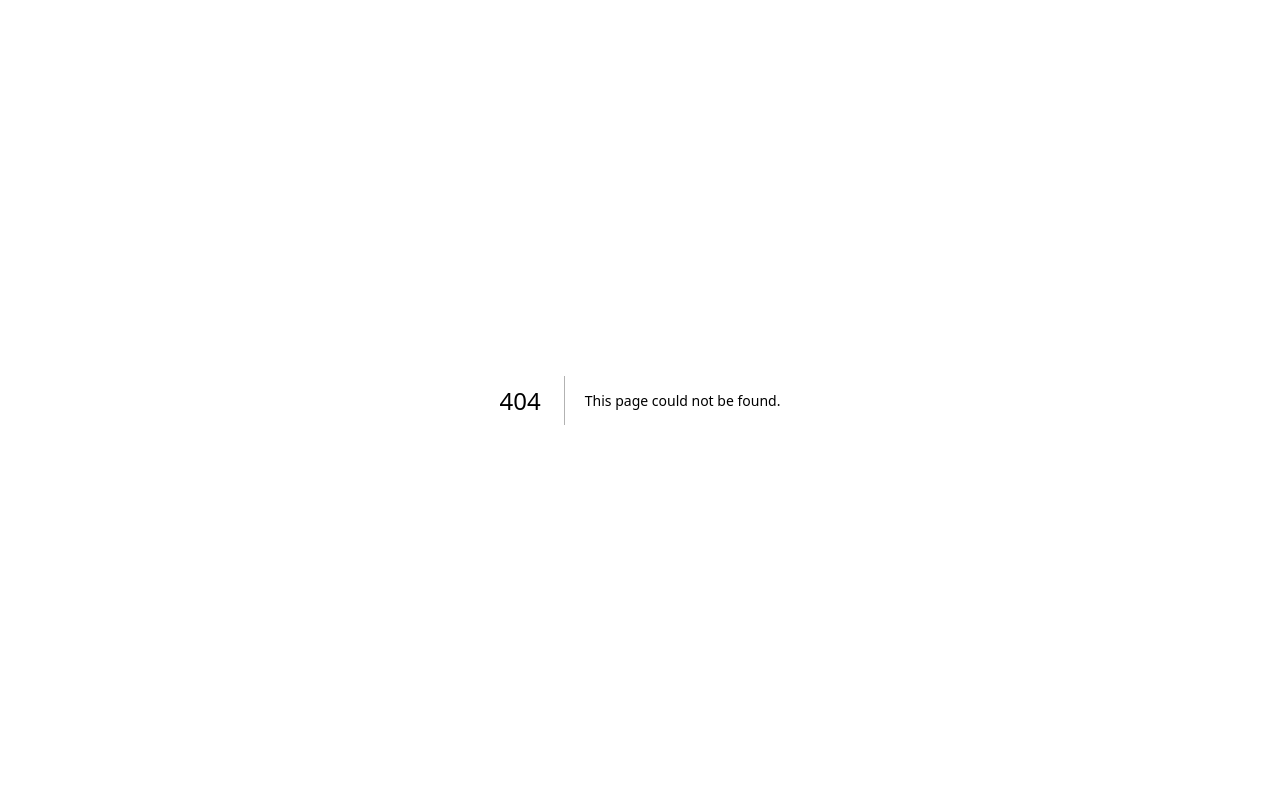
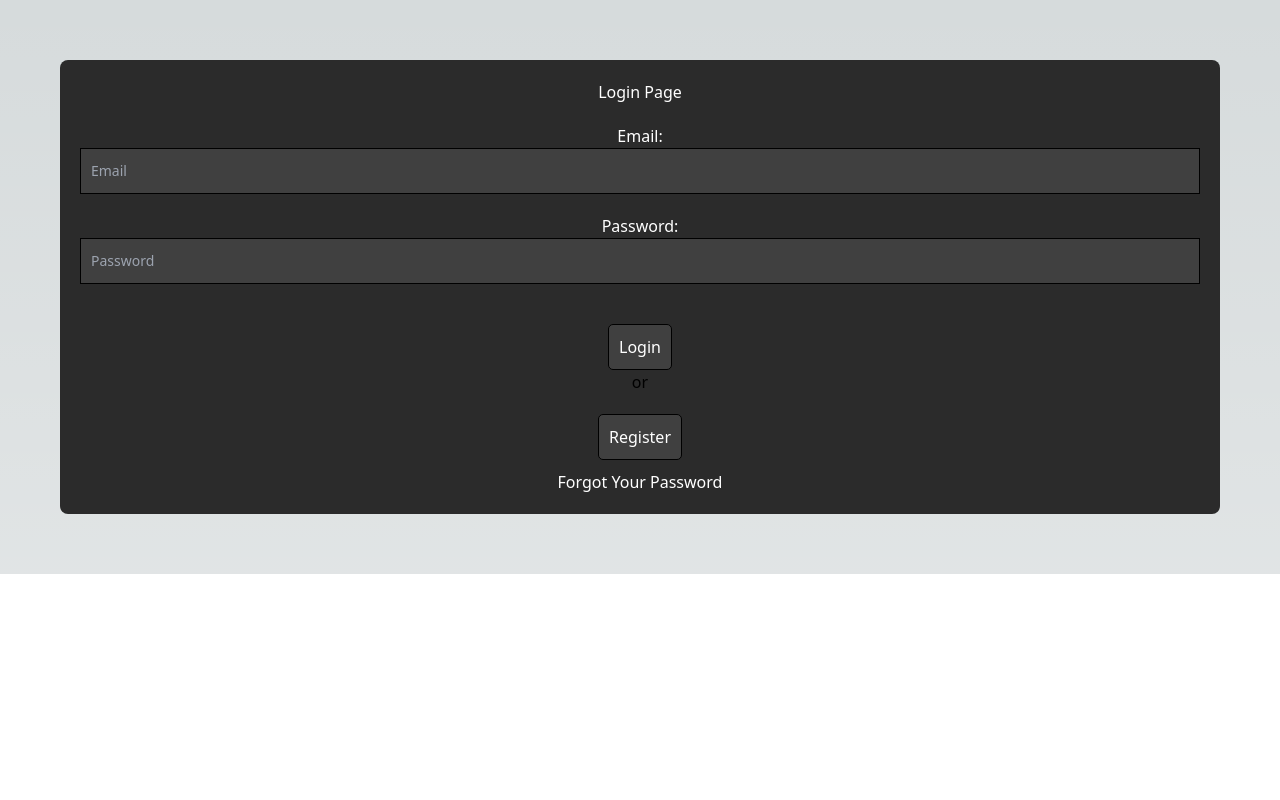
Before and after one commit to isnendyankp/RevoU-Final-Project-FE-Group-D, a Next.js app in the folder purewater/: page /login in a window 1280 px wide. Before the commit this address had no page. Shown: the top 800 px of the page. Built offline with nearby package versions, Linux system fonts and the light colour scheme.

Commit message:
Add Login page

```diff
--- /dev/null
+++ b/purewater/src/components/Login/index.tsx
@@ -0,0 +1,96 @@
+import React, { useState } from 'react';
+import { useFormik, Field, ErrorMessage, Form, Formik } from 'formik';
+import { useRouter } from 'next/router';
+import * as Yup from 'yup';
+import Input from '../Input';
+import styles from './styles/style-login.module.css';
+
+interface LoginFormValues {
+  [key: string]: string;
+  email: string;
+  password: string;
+}
+
+const Login = () => {
+  const router = useRouter();
+
+  const [formData, setFormData] = useState<LoginFormValues>({
+    email: '',
+    password: '',
+  });
+
+  const handleLogin = async (values: LoginFormValues) => {
+    try {
+      const requestOptions = {
+        method: 'POST',
+        body: JSON.stringify({
+          email: values.email,
+          password: values.password,
+        }),
+        headers: {
+          'Content-Type': 'application/json',
+        },
+      };
+
+      const response = await fetch('https://mock-api.arikmpt.com/api/user/login', requestOptions);
+      if (response.ok) {
+        const responseData = await response.json();
+        console.log('Login berhasil:', responseData);
+        router.push('/home');
+      } else {
+        const errorData = await response.json();
+        console.error('Login gagal:', errorData);
+      }
+    } catch (error) {
+      console.error('Error:', error);
+    }
+  };
+
+  return (
+    <Formik
+      initialValues={formData}
+      validationSchema={Yup.object().shape({
+        email: Yup.string().email('Email tidak valid').required('Email harus diisi'),
+        password: Yup.string().required('Password harus diisi'),
+      })}
+      onSubmit={(values, { setSubmitting }) => {
+        if (Object.keys(values).some((key) => values[key] === '')) {
+          setSubmitting(false);
+        } else {
+          setFormData({ ...formData, ...values });
+          handleLogin(values);
+        }
+      }}
+    >
+      <Form className={styles['login-form']}>
+        <h1 className={styles['login-header']}>Login Page</h1>
+
+        <label htmlFor="email" className={styles['form-label']}>
+          Email:
+        </label>
+        <Field as={Input} className={styles['form-input']} type="email" id="email" name="email" placeholder="Email" />
+        <ErrorMessage name="email" component="span" className={styles['error-message']} />
+
+        <label htmlFor="password" className={styles['form-label']}>
+          Password:
+        </label>
+        <Field as={Input} className={styles['form-input']} type="password" id="password" name="password" placeholder="Password" />
+        <ErrorMessage name="password" component="span" className={styles['error-message']} />
+
+        <button type="submit" className={styles['submit-button']}>
+          Login
+        </button>
+
+        <span className={styles['text-white']}> or </span>
+
+        <button type="button" className={styles['secondary-button']}>
+          Register
+        </button>
+
+        <span className={styles['forgot-password']}>Forgot Your Password</span>
+      </Form>
+    </Formik>
+  );
+};
+
+export default Login;
--- /dev/null
+++ b/purewater/src/components/Login/styles/style-login.module.css
@@ -0,0 +1,67 @@
+/* styles.module.css */
+/* Note: Change this filename to styles.module.css for automatic CSS Modules support in Next.js */
+
+/* Container Styles */
+.login-form {
+    display: flex;
+    flex-direction: column;
+    justify-content: center;
+    align-items: center;
+    margin: 60px;
+    background-color: #2b2b2b;
+    padding: 20px;
+    border-radius: 8px;
+  }
+
+  /* Header Styles */
+  .login-header {
+    margin-bottom: 20px;
+    color: #fff;
+  }
+
+  /* Label Styles */
+  .form-label {
+    color: #fff;
+  }
+
+  /* Input Styles */
+  .form-input {
+    border: 1px solid #000;
+    padding: 10px;
+    width: 100%;
+    margin-bottom: 20px;
+    background-color: #404040;
+    color: #fff;
+  }
+
+  /* Error Message Styles */
+  .error-message {
+    display: block;
+    font-size: 12px;
+    color: #ff3333;
+  }
+
+  /* Button Styles */
+  .submit-button {
+    border: 1px solid #000;
+    padding: 10px;
+    margin-top: 20px;
+    background-color: #404040;
+    color: #fff;
+    border-radius: 5px;
+  }
+
+  .secondary-button {
+    border: 1px solid #000;
+    padding: 10px;
+    margin-top: 20px;
+    background-color: #404040;
+    color: #fff;
+    border-radius: 5px;
+  }
+
+  /* Forgot Password Styles */
+  .forgot-password {
+    color: #fff;
+    margin-top: 10px;
+  }
--- /dev/null
+++ b/purewater/src/pages/login/index.tsx
@@ -0,0 +1,19 @@
+import React from 'react';
+import Login from '../../components/Login';
+import Layout from '../../layout';
+
+const LoginPage = () => {
+
+    return (
+        <>
+            <Layout>
+
+                <Login />
+
+            </Layout>
+
+        </>
+    );
+};
+
+export default LoginPage;
```
Also changed, not shown: purewater/package.json (+6 -4 lines), purewater/src/pages/_document.tsx (line endings or trailing spaces), 1 other file (tests, documents, lock files or other folders).
